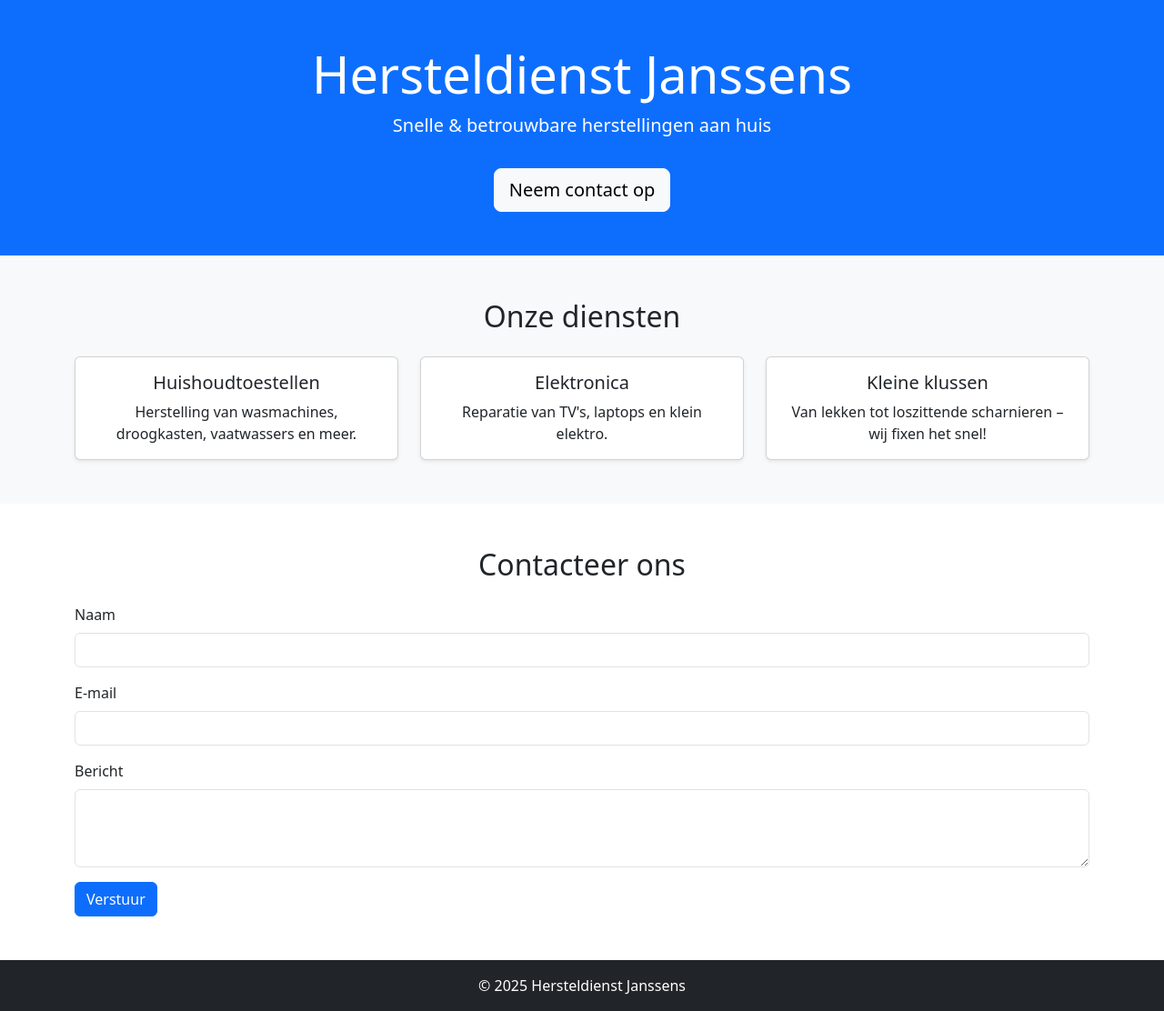
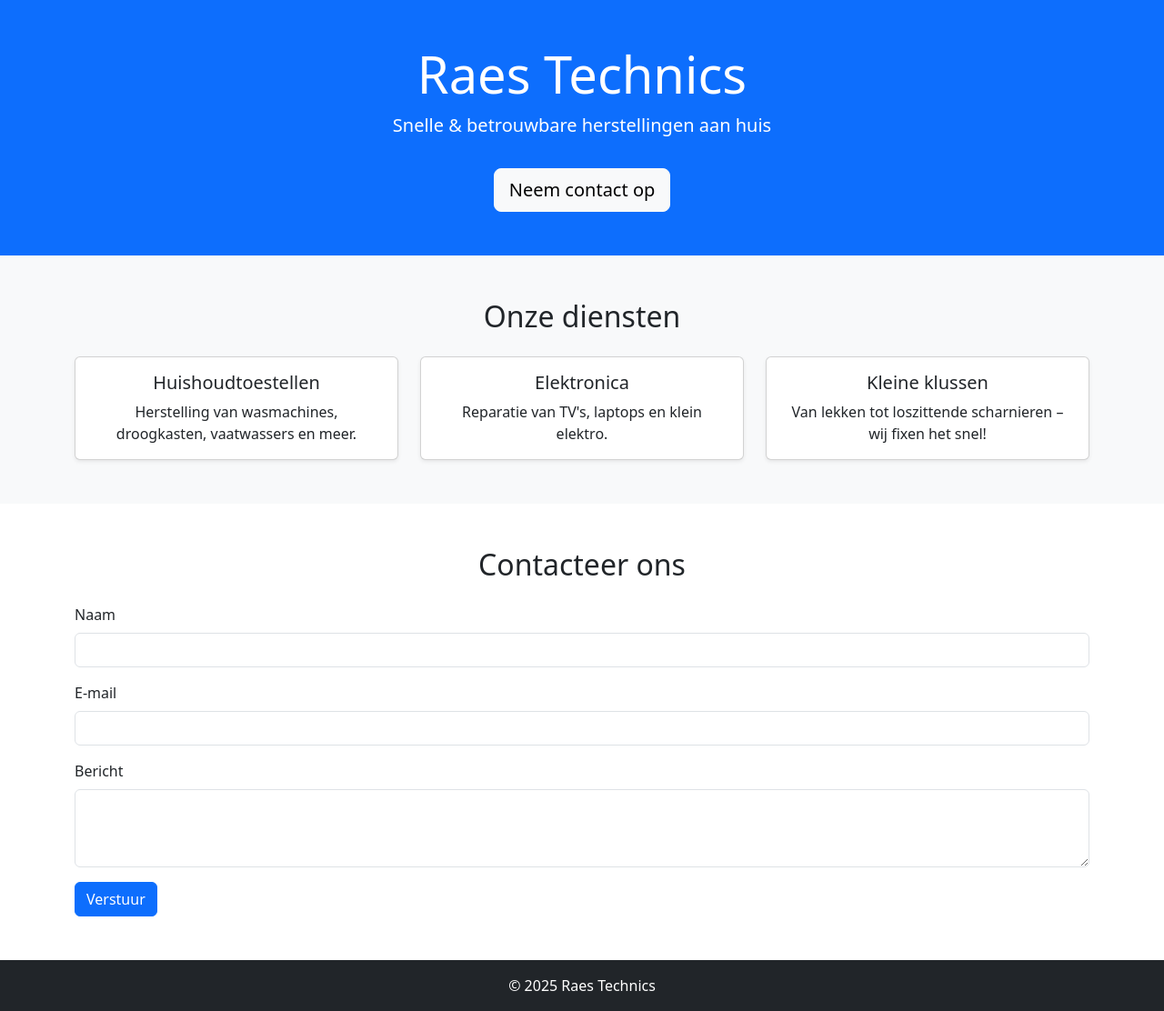
Before and after one commit to MUQClients/raestechnics.be, a plain HTML site: page index.html in a window 1280 px wide. Shown: the whole page at 91% size. Drawn offline with nearby package versions, Linux system fonts and the light colour scheme.

Commit message:
Update index.html

```diff
--- a/index.html
+++ b/index.html
@@ -3,14 +3,14 @@
   <head>
     <meta charset="utf-8">
     <meta name="viewport" content="width=device-width, initial-scale=1">
-    <title>Hersteldienst Janssens</title>
+    <title>Raes Technics - RaesTechnics.be</title>
     <link href="https://cdn.jsdelivr.net/npm/bootstrap@5.3.0/dist/css/bootstrap.min.css" rel="stylesheet">
   </head>
   <body>
     <!-- Hero -->
     <header class="bg-primary text-white text-center py-5">
       <div class="container">
-        <h1 class="display-4">Hersteldienst Janssens</h1>
+        <h1 class="display-4">Raes Technics</h1>
         <p class="lead">Snelle & betrouwbare herstellingen aan huis</p>
         <a href="#contact" class="btn btn-light btn-lg mt-3">Neem contact op</a>
       </div>
@@ -73,7 +73,7 @@
 
     <!-- Footer -->
     <footer class="bg-dark text-white text-center py-3">
-      <p class="mb-0">© 2025 Hersteldienst Janssens</p>
+      <p class="mb-0">© 2025 Raes Technics</p>
     </footer>
 
     <script src="https://cdn.jsdelivr.net/npm/bootstrap@5.3.0/dist/js/bootstrap.bundle.min.js"></script>
```
